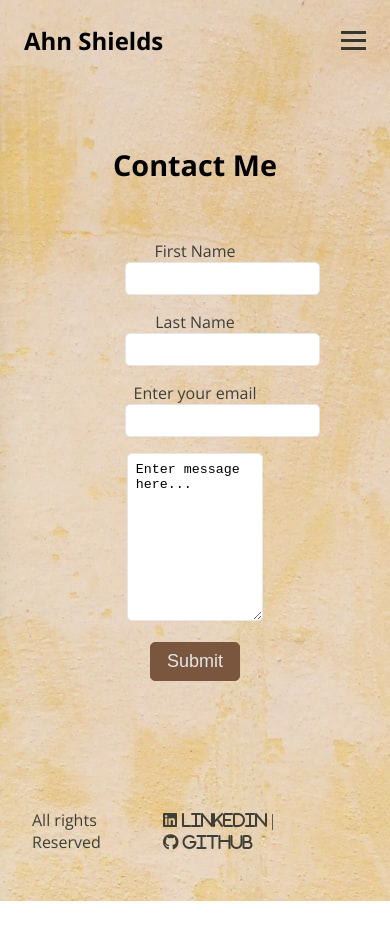
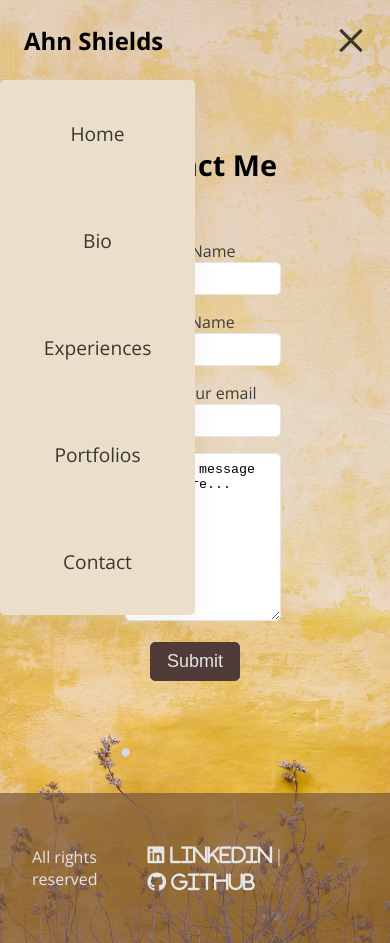
Before and after one commit to 33Ahn/Multiverse-HTML-Project-1, a plain HTML site: page contact.html in a window 390 px wide. Both pictures are taken after a click on the element 353 px from the left and 40 px from the top of the page. Before the commit the page ends 901 px from the top, so only its background shows below. Drawn offline with nearby package versions, Linux system fonts and the light colour scheme.

Commit message:
Add script.js, wrote README, and polished other parts

```diff
--- a/contact.html
+++ b/contact.html
@@ -67,11 +67,14 @@
     </main>
 
     <footer>
-        <p>All rights Reserved</p>
+        <p>All rights reserved</p>
         <div>
-            <a href="#"><i class="fa-brands fa-linkedin"> LinkedIn |</i></a>
-            <a href="#"><i class="fa-brands fa-github"> GitHub</i></a>
+            <a href="https://www.linkedin.com/in/ahn-shields/"><i class="fa-brands fa-linkedin"> LinkedIn |</i></a>
+            <a href="https://github.com/33Ahn"><i class="fa-brands fa-github"> GitHub</i></a>
         </div>
     </footer>
+
+
+    <script src="script.js"></script>
 </body>
 </html>
--- /dev/null
+++ b/script.js
@@ -0,0 +1,24 @@
+const hamburger = document.querySelector(".hamburger");
+const navMenu = document.querySelector(".nav-menu");
+
+hamburger.addEventListener("click", mobileMenu);
+
+// Here the function mobileMenu() also adds an active class on our hamburger and our nav-menu which makes our mobile menu open.
+// we can use the active class on the hamburger to create that X animation when we click on the hamburger. so let's do that now.
+
+function mobileMenu() {
+    hamburger.classList.toggle("active");
+    navMenu.classList.toggle("active");
+}
+
+// But there is a catch, the hamburger menu doesn't close when we click a link. So let's add that now,
+
+const navLink = document.querySelectorAll(".nav-link");
+navLink.forEach(n => n.addEventListener("click", closeMenu));
+
+// The closeMenu() function removes the active class from both the nav-menu and the hamburger which makes our mobile menu close.
+
+function closeMenu() {
+    hamburger.classList.remove("active");
+    navMenu.classList.remove("active");
+}
--- a/style.css
+++ b/style.css
@@ -11,7 +11,15 @@ html {
 
 body {
     background-image: url("./assets/background_image.jpg");
+    background-size: cover;
+}
 
+li {
+    list-style: none;
+}
+
+a {
+    text-decoration: none;
 }
 
 #banner button, #banner_img > img, .section_content, .experience_content_container, .section_container_last, .project_list {
@@ -19,10 +27,6 @@ body {
 }
 
  /* ********** header ********** */
-
-li {
-    list-style: none;
-}
 
 .navbar {
     display: flex;
@@ -37,7 +41,7 @@ li {
 
 .bar {
     display: block;
-    width: 25px;
+    width: 30px;
     height: 3px;
     margin: 5px auto;
     -webkit-transition: all 0.3s ease-in-out;
@@ -47,7 +51,7 @@ li {
 
 .nav-menu {
     display: flex;
-    justify-content: space-around;
+    justify-content: space-between;
     align-items: center;
 }
 
@@ -72,9 +76,9 @@ li {
         left: -100%;
         top: 5rem;
         flex-direction: column;
-        background-color: #fff;
-        width: 100%;
-        border-radius: 10px;
+        background-color: #EBDECB;
+        width: 50%;
+        border-radius: 5px;
         text-align: center;
         transition: 0.3s;
         box-shadow: 0 10px 27px rgba(0, 0, 0, 0.05);
@@ -92,6 +96,23 @@ li {
         display: block;
         cursor: pointer;
     }
+
+    .hamburger.active .bar:nth-child(2) {
+        opacity: 0;
+    }
+
+    .hamburger.active .bar:nth-child(1) {
+        transform: translateY(8px) rotate(45deg);
+    }
+
+    .hamburger.active .bar:nth-child(3) {
+        transform: translateY(-8px) rotate(-45deg);
+    }
+
+    #banner_img > img {
+        width: 100%;
+    }
+
 }
 
 /* ********** main ********** */
@@ -100,7 +121,7 @@ li {
     color: #36382E;
     font-size: larger;
     text-align: center;
-    padding: 8rem 0;
+    padding: 5rem 0;
 }
 
 #banner_img {
@@ -114,6 +135,13 @@ li {
     background-color: #513B39;
     padding: .5rem 1.5rem .5rem 1.5rem;
     margin-top: 3rem;
+    cursor: pointer;
+    transition: .5s;
+}
+
+#banner button:hover {
+    background-color: rgb(122, 86, 62, .7);
+    box-shadow: .5rem .5rem 1rem #6a4f4c;
 }
 
 .section_container {
@@ -126,10 +154,6 @@ li {
     font-size: 1.2rem;
 }
 
-/* .section_container > * {
-    flex-basis: 100%;
-} */
-
 .section_container_last {
     width: 80vw;
     margin: 2rem auto;
@@ -137,12 +161,12 @@ li {
     text-align: center;
     font-size: 1.2rem;
     background-color: #EBDECB;
-    box-shadow: 1rem 1rem 2rem beige;
+    box-shadow: 1rem 1rem 2rem #cec0a3;
 }
 
 .section_content {
     background-color: #EBDECB;
-    box-shadow: 1rem 1rem 2rem beige;
+    box-shadow: 1rem 1rem 2rem #cec0a3;
     color: #494331;
     width: 40vw;
     padding: 5rem;
@@ -155,6 +179,10 @@ li {
 }
 
 @media screen and (max-width: 768px) {
+    #banner > h2 {
+        margin: 0 1rem;
+    }
+
     .section_container{
         flex-direction: column;
     }
@@ -184,7 +212,7 @@ li {
     line-height: 1.5rem;
     font-size: 1.2rem;
     background-color: #EBDECB;
-    box-shadow: 1rem 1rem 1rem beige;
+    box-shadow: 1rem 1rem 1rem #cec0a3;
     line-height: 2rem;
 }
 
@@ -220,7 +248,7 @@ li {
     font-size: 1.2rem;
     line-height: 2rem;
     margin: 0 auto 2rem;
-    box-shadow: 1rem 1rem 1rem beige;
+    box-shadow: 1rem 1rem 1rem #cec0a3;
 }
 
 @media screen and (max-width: 768px) {
@@ -295,21 +323,31 @@ li {
 
 #fname, #lname, #email, #text_box {
     padding: .5rem;
+    max-width: 40vw;
     border: 1px solid #e6e6e6;
     border-radius: 5px;
+    text-align: center;
 }
 
 #text_box {
-    width: 35vw;
+    max-width: 40vw;
 }
 
 #submit_button {
     color: #e6e6e6;
     font-size: large;
     padding: .5rem 1rem;
-    border: 1px solid #7A563E;
+    border: 1px solid #513B39;
     border-radius: 5px;
-    background-color: #7A563E;
+    background-color: #513B39;
+    cursor: pointer;
+    text-align: center;
+    transition: .5s;
+}
+
+#submit_button:hover {
+    background-color: rgb(122, 86, 62, .7);
+    box-shadow: .5rem .5rem 1rem #6a4f4c;
 }
 
 /* ********* footer ********** */
@@ -319,9 +357,16 @@ footer {
     justify-content: space-evenly;
     align-items: center;
     padding: 3rem 2rem;
-    color: #3f3f37;
+    margin-top: 2rem;
+    color: #e6e6e6;
+    background-color: rgb(122, 86, 62, .7);
 }
 
 footer a {
-    color: #3f3f37;
+    color: #e6e6e6;
+    font-size: 1.2rem;
 }
+
+footer a:hover {
+    color: #482ff7;
+}
```
Also changed, not shown: bio.html (+9 -3 lines), experience.html (+9 -3 lines), index.html (+5 -3 lines), portfolio.html (+8 -2 lines), 1 other file. Lines whose indentation alone changed are shown as unchanged.
